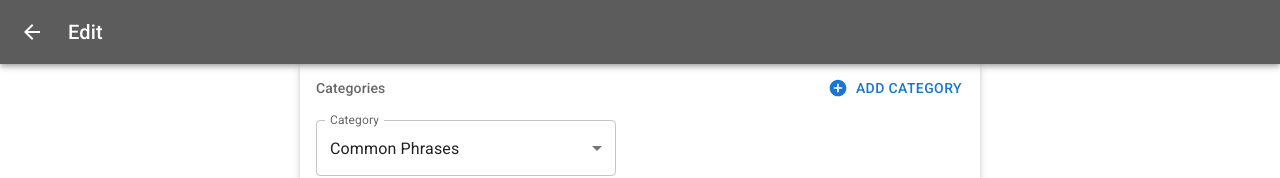
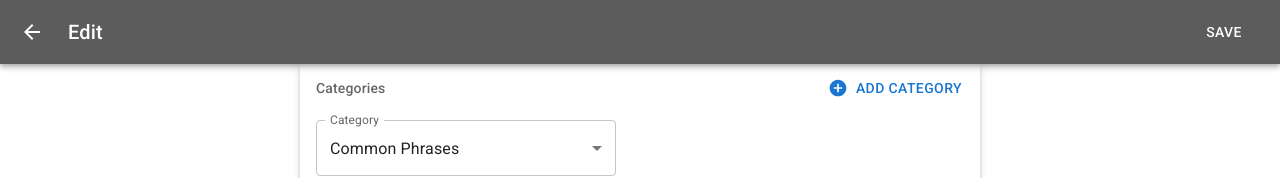
Before and after one commit to RodriSanchez1/cboard-phrase, a React (Vite) app: page /edit in a window 1280 px wide. Shown: the top 178 px of the page. Built offline with nearby package versions, Linux system fonts and the light colour scheme.

Commit message:
Chore: Update DB after edit

```diff
--- a/src/features/edit/Edit.jsx
+++ b/src/features/edit/Edit.jsx
@@ -30,6 +30,7 @@ import {
   updateCategory,
   updateCategories,
 } from '../category/categorySlice';
+import { updateCommunicator } from '../communicator/communicatorSlice';
 import { useDispatch } from 'react-redux';
 import EditPhraseModal from './EditPhraseModal/EditPhraseModal';
 import EditCategoryModal from './EditCategoryModal/EditCategoryModal';
@@ -38,10 +39,15 @@ import DeleteModal from './DeleteModal/DeleteModal';
 import AddModal from './AddModal/AddModal';
 import { useNavigate } from 'react-router';
 import { PHRASE, CATEGORY } from './Edit.const';
+import { useUpdateCategoriesMutation } from '../category/categoryApi';
+import { selectIsLogged, selectUser } from '../user/userSlice';
 
 export default function Edit() {
   const dispatch = useDispatch();
   const navigate = useNavigate();
+  const [updateCategoriesApi] = useUpdateCategoriesMutation();
+  const isLogged = useSelector(selectIsLogged);
+  const user = useSelector(selectUser);
 
   const activeCategoryId = useSelector(selectActiveCategoryId);
   const categories = useSelector(selectAllCategories);
@@ -97,6 +103,13 @@ export default function Edit() {
     });
     const newCategory = { ...editingCategory, phrases: newPhrases };
     setEditingCategory(newCategory);
+    const newCategories = editingCategories.map((category) =>
+      category.id === editingCategory.id
+        ? { ...category, phrases: newPhrases }
+        : category
+    );
+
+    setEditingCategories(newCategories);
     setIsOpenEditPhraseModal(false);
   };
 
@@ -108,6 +121,13 @@ export default function Edit() {
     const isChanged = newCategory.name !== editingCategory.name;
     setIsModified(isChanged);
     setEditingCategory({ ...newCategory });
+
+    const newCategories = editingCategories.map((category) =>
+      category.id === editingCategory.id
+        ? { ...category, name: newCategory.name }
+        : category
+    );
+    setEditingCategories(newCategories);
     setIsOpenEditCategoryModal(false);
   };
 
@@ -125,11 +145,18 @@ export default function Edit() {
       setEditingCategory(newCategories[0]);
       setIsModified(false);
     }
+
     if (deletingElement.type === PHRASE) {
       const newPhrases = editingCategory.phrases.filter(
         (phrase) => phrase.id !== deletingElement.element.id
       );
       setEditingCategory({ ...editingCategory, phrases: newPhrases });
+      const newCategories = editingCategories.map((category) =>
+        category.id === editingCategory.id
+          ? { ...category, phrases: newPhrases }
+          : category
+      );
+      setEditingCategories(newCategories);
     }
     setIsOpenDeleteModal(false);
   };
@@ -148,22 +175,38 @@ export default function Edit() {
     if (type === PHRASE) {
       const newPhrases = [...editingCategory.phrases, newElement];
       setEditingCategory({ ...editingCategory, phrases: newPhrases });
+
+      const newCategories = editingCategories.map((category) =>
+        category.id === editingCategory.id
+          ? { ...category, phrases: newPhrases }
+          : category
+      );
+
+      setEditingCategories(newCategories);
     }
     setOpenAddModal({ isOpen: false, type: '' });
     setIsModified(true);
   };
 
-  const handleSave = () => {
-    if (categories.length === editingCategories.length) {
-      const newCategory = { ...editingCategory };
-      dispatch(updateCategory(newCategory));
-    } else {
-      const newCategories = editingCategories.map((category) =>
-        category.id === editingCategory.id ? editingCategory : category
-      );
-      dispatch(updateCategories(newCategories));
+  const handleSave = async () => {
+    if (isLogged) {
+      try {
+        const res = await updateCategoriesApi({
+          userEmail: user.email,
+          editingCategories,
+        }).unwrap();
+        console.log(res);
+        const { newCategories: dbCategories, userCommunicator } = res.response;
+        if (dbCategories) {
+          dispatch(updateCommunicator(userCommunicator));
+          dispatch(updateCategories(dbCategories));
+          setIsModified(false);
+          navigate('/');
+        }
+      } catch (e) {
+        console.error(e);
+      }
     }
-    navigate(-1);
   };
 
   const handleCancel = () => {
@@ -180,6 +223,7 @@ export default function Edit() {
       open={true}
       onSave={handleSave}
       onClose={handleCancel}
+      enableSave={true}
     >
       <Paper elevation={3}>
         <List
@@ -207,7 +251,6 @@ export default function Edit() {
                 label={editingCategory?.name || ''}
                 onChange={handleSelectChange}
                 input={<OutlinedInput label="Category" />}
-                disabled={isModified}
               >
                 {editingCategories.map((category) => {
                   return (
```
